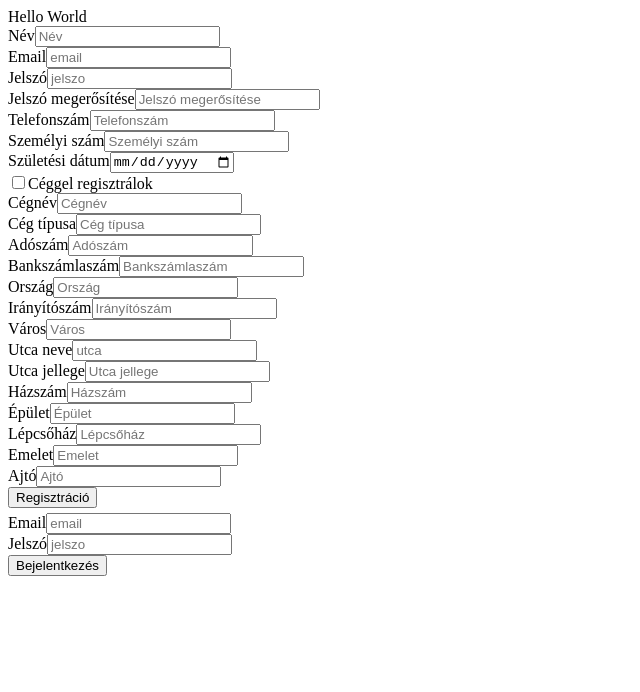
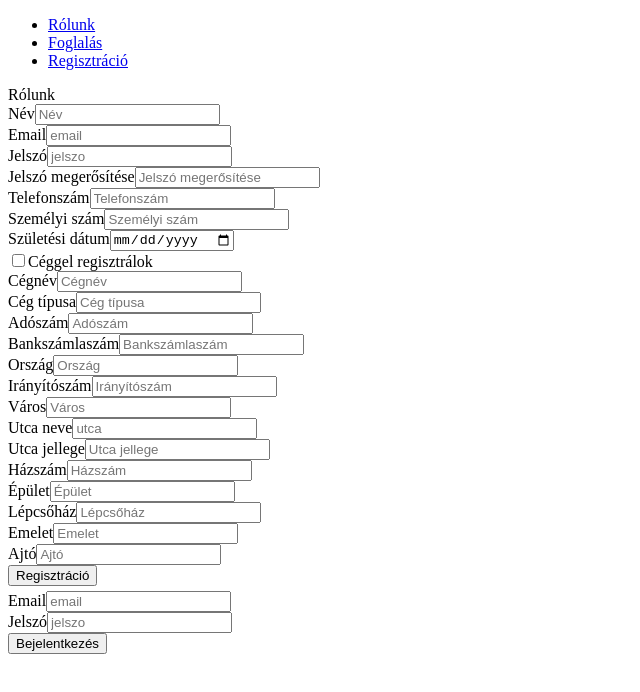
Before and after one commit to KovacsBalazs-Lefti/EandBPodcastStudio-frontend, a React (Vite) app: page / in a window 1280 px wide. Shown: the top 692 px of the page, without its empty margins (0-640 px from the left). Built offline with nearby package versions, Linux system fonts and the light colour scheme.

Commit message:
nav létrehozas

```diff
--- /dev/null
+++ b/src/components/Layout.jsx
@@ -0,0 +1,13 @@
+import Navbar from "./Navbar";
+import {Outlet} from "react-router-dom";
+
+function Layout() {
+    return ( <>
+        <Navbar />
+        <main>
+           <Outlet />
+        </main>
+    </> );
+}
+
+export default Layout;
--- /dev/null
+++ b/src/components/Navbar.jsx
@@ -0,0 +1,11 @@
+function Navbar() {
+    return (  <nav>
+        <ul>
+            <li><a href="/">Rólunk</a></li>
+            <li><a href="/foglalas">Foglalás</a></li>
+            <li><a href="/regisztracio">Regisztráció</a></li>
+        </ul>
+    </nav>);
+}
+
+export default Navbar;
```
Also changed, not shown: src/App.jsx (+37 -26 lines).
